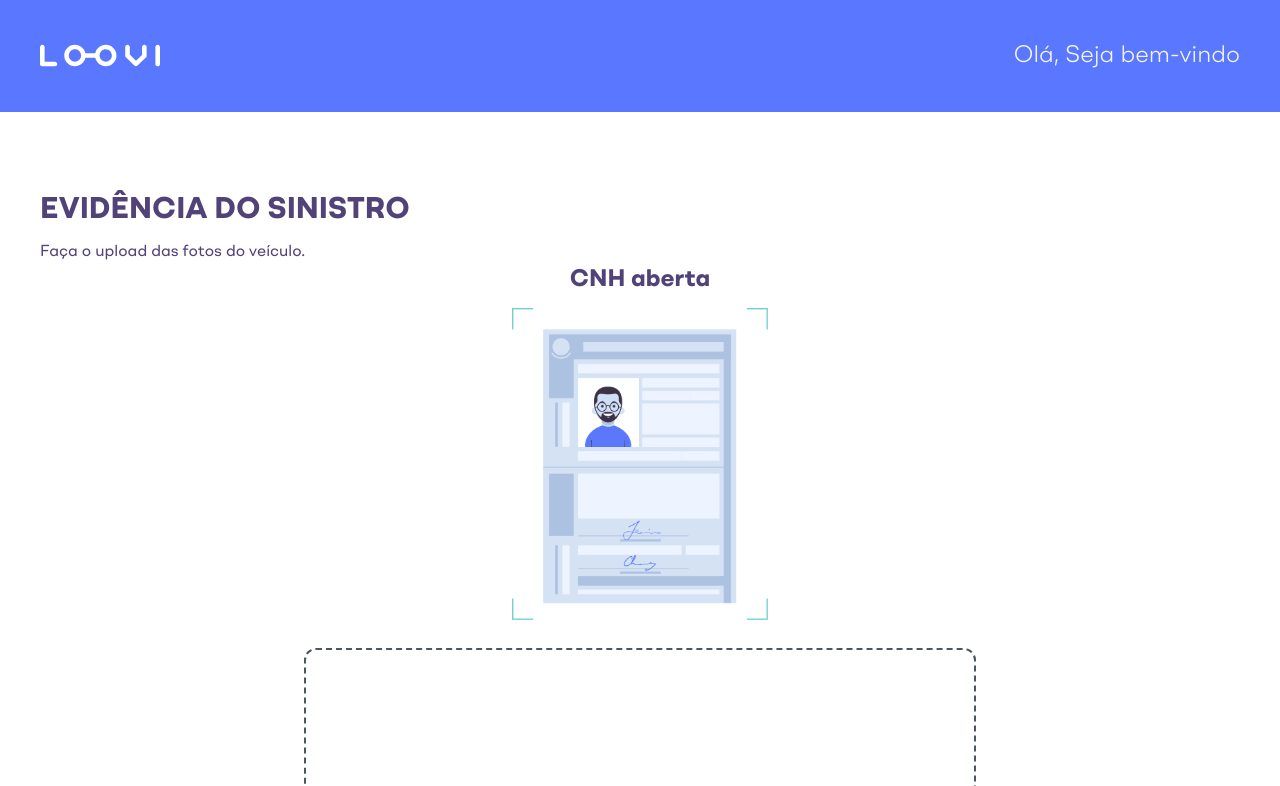
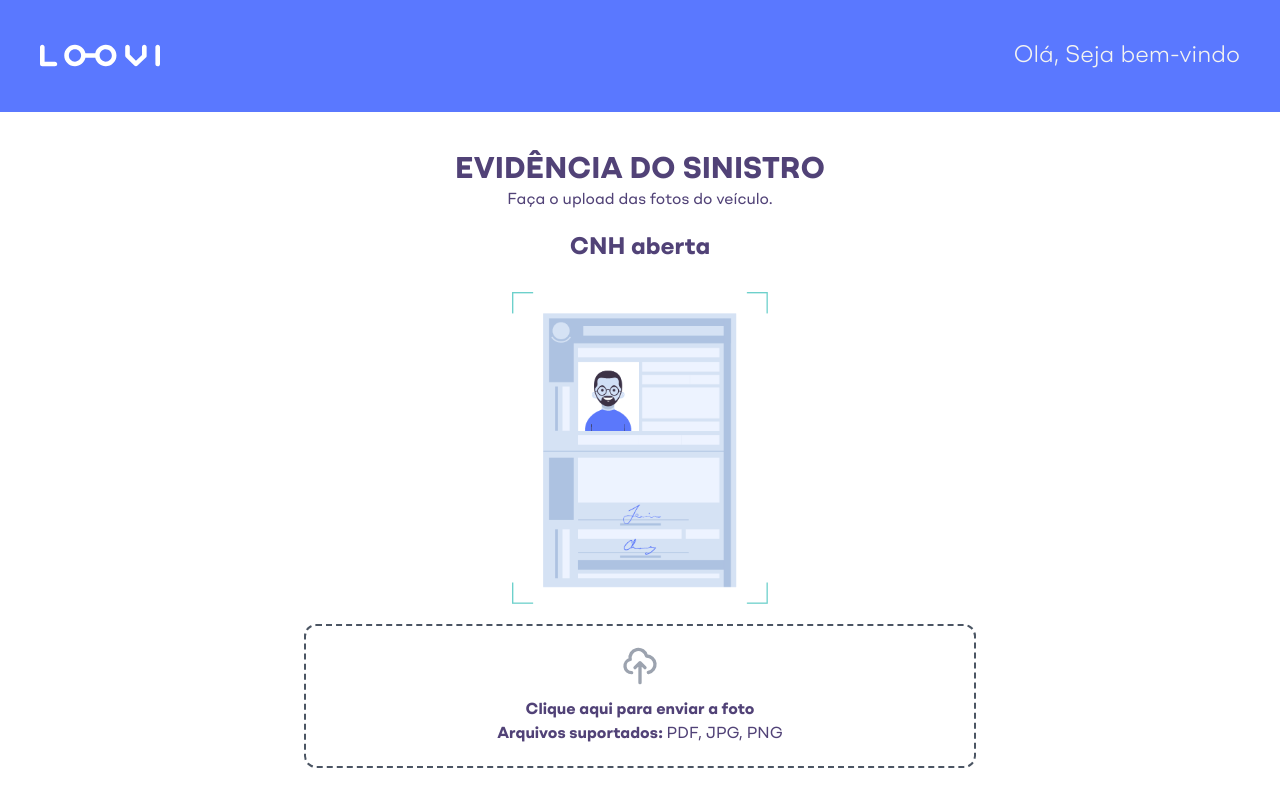
Before and after one commit to Christian-Fernando993/colisao-terceiros, a Next.js app: page / in a window 1280 px wide. Shown: the top 786 px of the page. Built offline with nearby package versions, Linux system fonts and the light colour scheme.

Commit message:
subindo alteraçoes

```diff
--- a/src/app/page.js
+++ b/src/app/page.js
@@ -1,6 +1,4 @@
 import {SectionHero} from '@/components/section-hero'
-import {Teste} from '@/components/teste'
-
 
 export default function Home() {
   return (
--- a/src/components/section-hero/index.js
+++ b/src/components/section-hero/index.js
@@ -24,9 +24,14 @@ import { UploadIcon } from "@/assets/icons/UploadIcon";
 // import { FileIcon } from "@/assets/icons/FileIcon";
 
 
+import { RemoveImage } from '@/helpers/removerimagem/index'
+
+
 export function SectionHero() {
 
     const [files, setFiles] = useState([]);
+
+    // arrastar ou clicar para inserir imagem
 
     const onDrop = useCallback((acceptedFiles) => {
         acceptedFiles.forEach((file) => {
@@ -42,7 +47,10 @@ export function SectionHero() {
         });
     },  [])
 
+    //Formas de aceitar o arquivo
+
     const { acceptedFiles, getRootProps, getInputProps, isDragActive } = useDropzone({
+        maxFiles: 1,
         accept: {
             'image/png': ['.png'],
             'image/jpg': ['.jpg'],
@@ -56,10 +64,13 @@ export function SectionHero() {
         }
     });
 
+    //Preview da imagem
+
     const thumbs = files.map(file => (
-        <div className="inline-flex rounded-lg my-4 w-full h-full box-border justify-center" key={file.name}>
+        <div className="inline-flex rounded-lg mt-4 w-full h-full box-border justify-center" key={file.name}>
             <div className="flex min-w-0 overflow-hidden">
-                <Image className="block w-auto h-full rounded-lg" alt="Foto da CNH" width={500} height={500} src={file.preview} onLoad={() => { URL.revokeObjectURL(file.preview) }}/>
+                <Image className="block w-auto h-full rounded-lg" alt="Foto da CNH"
+                width={500} height={500} src={file.preview} onLoad={() => { URL.revokeObjectURL(file.preview) }}/>
             </div>
         </div>
     ));
@@ -68,40 +79,46 @@ export function SectionHero() {
         return () => files.forEach(file => URL.revokeObjectURL(file.preview))
     });
 
+
+    // Processo de remover imagem/pdf
+
     const removeFile = (file) => () => {
         const newFiles = [...files]
         newFiles.splice(newFiles.indexOf(file), 1)
         setFiles(newFiles)
     }
 
-    const myFiles = acceptedFiles.map(file => (
-        <li key={file.path} className="flex justify-center ">
-            <button
-                className="w-32 h-14 bg-red-600 font-bromny rounded-lg text-base text-white mt-4"
-                onClick={removeFile(file)}>Remover image</button>
-        </li>
+    const removerImagem = acceptedFiles.map(file => (
+        <div key={file.path} className="flex items-center justify-center mt-4">
+            <button className="w-32 h-12 px-2 bg-red-600 hover:bg-red-700 font-bromny rounded-full text-base text-white"
+                onClick={removeFile(file)}>Remover
+            </button>
+        </div>
     ))
 
     return (
-        <section className="pt-8 @tablet:pt-20">
+        <section className="pt-10">
             <ContainerGrid className='flex flex-col'>
-                <h2 className="text-2xl @laptop:text-3xl text-type-blue font-bromny font-semibold @laptop:pb-3">EVIDÊNCIA DO SINISTRO</h2>
-                <p className="font-bromny text-type-blue">Faça o upload das fotos do veículo.</p>
+                <h2 className="text-center text-2xl text-type-blue font-bromny font-semibold pb-3.5
+                    @tablet:pb-0 @laptop:text-3xl">
+                        EVIDÊNCIA DO SINISTRO</h2>
+                <p className="text-center font-bromny text-type-blue pb-3.5 @laptop:pb-5">Faça o upload das fotos do veículo.</p>
 
                 {/* Foto da CNH Aberta */}
                 <div>
 
                     {/* Titulo e Exemplo de como tirar a foto*/}
-                    <div className="mb-7 ">
-                        <div className="mb-3">
-                            <h3 className="text-2xl text-type-blue font-bromny font-semibold mb-3 text-center">CNH aberta</h3>
+                    <div className="pb-5 ">
+                        <div className="pb-3.5">
+                            <h3 className="text-2xl text-type-blue font-bromny font-semibold pb-3.5 text-center">CNH aberta</h3>
                         </div>
-                        <Image className="w-64 flex m-auto" src={CNH_Aberta} alt='Foto da CNH' 	quality={80}/>
+                        <Image className="w-64 flex m-auto" src={CNH_Aberta} alt="Foto da CNH Aberta" quality={80}/>
                     </div>
 
                     {/* Metodo de selecionar ou arrastar imagem */}
+
                     <div {...getRootProps()}
-                        className={`m-auto aspect-video flex items-center justify-center border-dashed border-2 cursor-pointer border-gray-600 rounded-xl transition-text easy-in-out duration-500 p-5 @laptop:max-w-2xl
+                        className={`m-auto flex items-center justify-center border-dashed border-2 cursor-pointer border-gray-600 rounded-xl transition-text easy-in-out duration-500 p-5 @laptop:max-w-2xl
                         ${isDragActive ? 'border-loovi-blue' : 'border-gray-400'} `}>
                         <label htmlFor="dropzone-file">
                             <input {...getInputProps()} className="hidden" type="file" accept=".jpg .jpeg .pdf" placeholder="Clique para selecionar imagem do veiculo" />
@@ -136,9 +153,7 @@ export function SectionHero() {
 
                     {/* Botão de remover a imagem */}
                     <aside>
-                        <ul>
-                            {myFiles}
-                        </ul>
+                        {removerImagem}
                     </aside>
 
                 </div>
--- a/src/components/teste/index.js
+++ /dev/null
@@ -1,74 +0,0 @@
-"use client";
-import Image from "next/image";
-
-import { ContainerGrid } from "../container";
-import { UploadIcon } from "@/assets/icons/UploadIcon";
-import CNH_Aberta from '@/assets/cnh/cnh.png';
-
-import React, { useCallback } from "react";
-import { useDropzone } from "react-dropzone";
-
-export function Teste() {
-
-    const onDrop = useCallback((acceptedFiles) => {
-        acceptedFiles.forEach((file) => {
-            const reader = new FileReader()
-
-            reader.onabort = () => console.log("A leitura do arquivo foi abortada");
-            reader.onerror = () => console.log("A leitura do arquivo falhou");
-            reader.onload = () => {
-                const binaryStr = reader.result
-                console.log(binaryStr)
-            }
-            reader.readAsArrayBuffer(file)
-        });
-    },  [])
-
-    const { getRootProps, getInputProps, isDragActive } = useDropzone({
-        accept: {
-            'image/png': ['.png'],
-            'image/jpg': ['.jpg'],
-            'image/jpeg': ['.jpeg'],
-            'application/pdf': ['.pdf'],
-        },
-        onDrop
-    });
-
-    return(
-        <ContainerGrid>
-            <div className="py-8">
-                <div className="items-center @laptop:flex @laptop:justify-between mb-7">
-                    <div className="mb-3">
-                        <h3 className="text-2xl text-type-blue font-bromny font-semibold mb-3">CNH aberta</h3>
-                    </div>
-                    <Image className="w-64 flex m-auto @laptop:m-0" src={CNH_Aberta} alt='Foto da CNH' />
-                </div>
-                <div {...getRootProps()}
-                        className={`m-auto aspect-video flex items-center justify-center border-dashed border-2 cursor-pointer border-gray-600 rounded-xl transition-text easy-in-out duration-500 p-5 @laptop:max-w-2xl
-                        ${isDragActive ? 'border-loovi-blue' : 'border-gray-400'} `}>
-                        <label htmlFor="dropzone-file">
-                            <input {...getInputProps()} className="hidden" type="file" accept=".jpg .jpeg .pdf" placeholder="Clique para selecionar imagem do veiculo" />
-                            <UploadIcon className={`w-10 h-10 mb-3 m-auto ${isDragActive ? 'text-loovi-blue' : 'text-type-blue'}`} />
-                            {
-                                isDragActive ?
-                                (
-                                    <p className="font-bromny text-loovi-blue ">
-                                       <span className="font-bold">Solte </span>
-                                       para adicionar
-                                    </p>
-                                )
-                                :
-                                (
-                                    <p className="font-bromny text-center text-type-blue cursor-pointer">
-                                        <span className="font-bold">Clique aqui para enviar a foto </span>
-                                        ou arraste até aqui
-                                    </p>
-                                )
-                            }
-                        </label>
-                        <input className="hidden"></input>
-                    </div>
-            </div>
-        </ContainerGrid>
-    )
-}
--- /dev/null
+++ b/src/helpers/removerimagem/index.js
@@ -0,0 +1,21 @@
+"use client";
+import React, { useState } from "react";
+export function RemoveImage(file) {
+
+    const [files, setFiles] = useState([]);
+
+    function removeFile(file) {
+        const newFiles = [...files]
+        newFiles.splice(newFiles.indexOf(file), 1)
+        setFiles(newFiles)
+    }
+    return(
+        <>
+            <div key={file.path} className="flex items-center justify-center mt-4">
+                <button className="w-32 h-12 px-2 bg-red-600 hover:bg-red-700 font-bromny rounded-full text-base text-white"
+                    onClick={removeFile(file)}>Remover
+                </button>
+            </div>
+        </>
+    )
+}
```
Also changed, not shown: src/helpers/fileUtils.js (deleted, +0 -64 lines).
